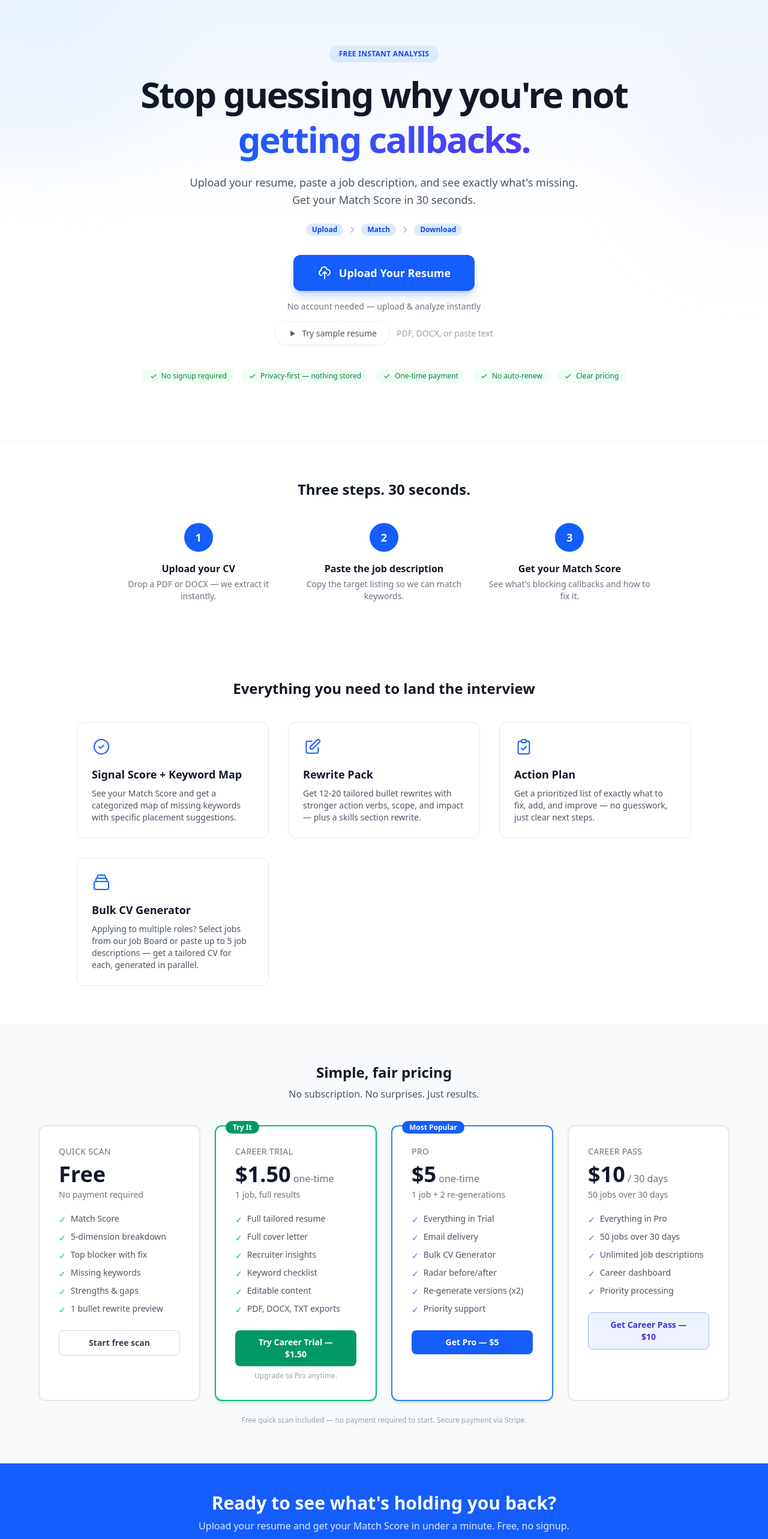
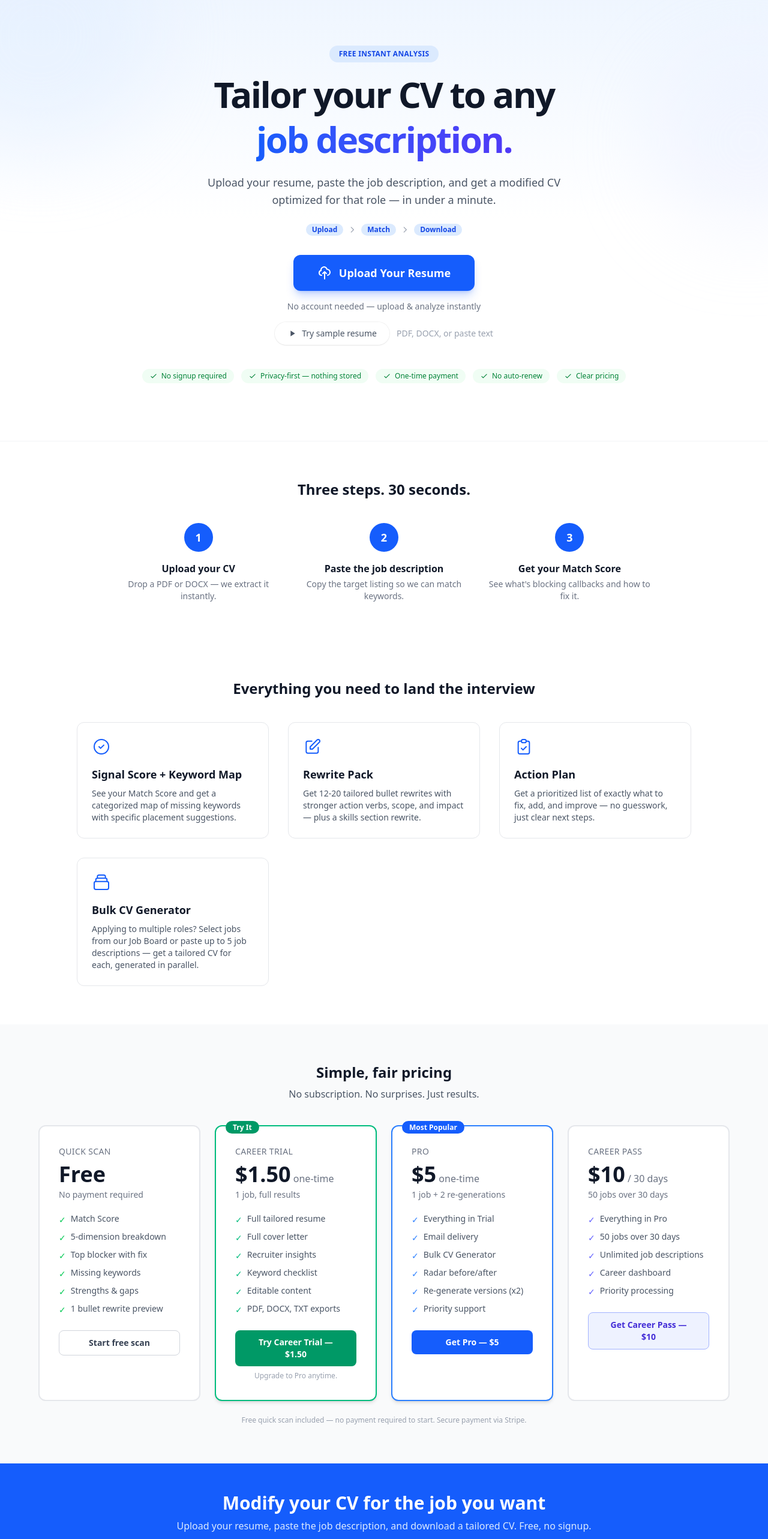
Before and after one commit to kiranz38/resumeai, a Next.js app: page / in a window 1280 px wide. Shown: the part 60-2626 px from the top of the page at 60% size. Built offline with nearby package versions, Linux system fonts and the light colour scheme; no server answers.

Commit message:
Update landing page copy: tailor your CV to any job description
Clearer messaging that the tool modifies your resume/CV according
to the job description, not just scores it.

Co-Authored-By: Claude Opus 4.6 <noreply@anthropic.com>

```diff
--- a/src/app/page.tsx
+++ b/src/app/page.tsx
@@ -97,13 +97,13 @@ export default function LandingPage() {
             Free instant analysis
           </span>
           <h1 className="font-[var(--font-inter)] text-[28px] font-extrabold leading-tight tracking-[-0.04em] text-gray-900 sm:text-5xl lg:text-6xl">
-            Stop guessing why you&apos;re not
+            Tailor your CV to any
             <br />
-            <span className="bg-gradient-to-r from-blue-600 to-indigo-600 bg-clip-text text-transparent">getting callbacks.</span>
+            <span className="bg-gradient-to-r from-blue-600 to-indigo-600 bg-clip-text text-transparent">job description.</span>
           </h1>
           <p className="mx-auto mt-4 max-w-2xl text-base leading-relaxed text-gray-600 sm:mt-5 sm:text-lg">
-            Upload your resume, paste a job description, and see exactly what&apos;s missing.
-            Get your Match Score in 30 seconds.
+            Upload your resume, paste the job description, and get a modified CV
+            optimized for that role — in under a minute.
           </p>
 
           {/* Micro flow — Upload → Match → Download */}
@@ -372,10 +372,10 @@ export default function LandingPage() {
       <section className="bg-blue-600 px-4 py-12">
         <div className="mx-auto max-w-3xl text-center">
           <h2 className="text-2xl font-bold text-white sm:text-3xl">
-            Ready to see what&apos;s holding you back?
+            Modify your CV for the job you want
           </h2>
           <p className="mt-2 text-blue-100">
-            Upload your resume and get your Match Score in under a minute. Free, no signup.
+            Upload your resume, paste the job description, and download a tailored CV. Free, no signup.
           </p>
           <Link
             href="/analyze?action=upload"
```
